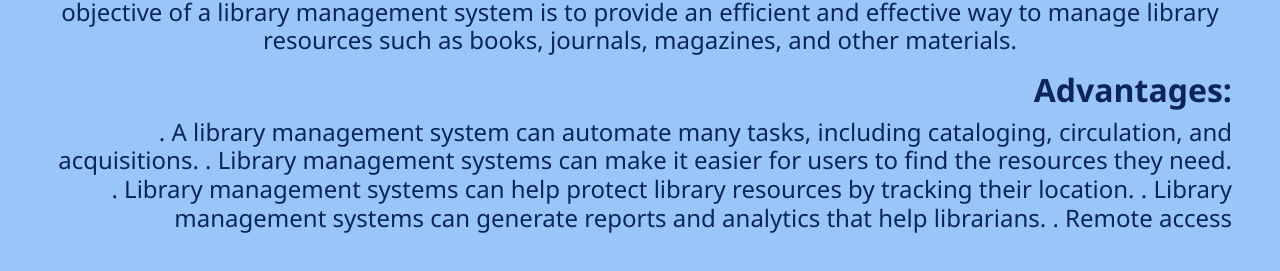
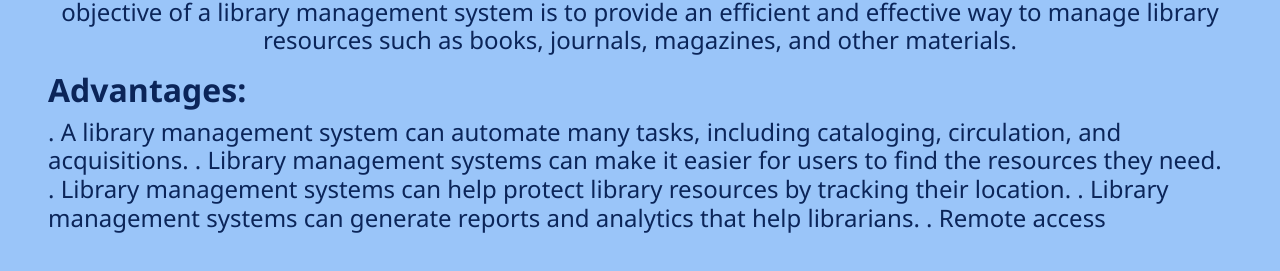
Before and after one commit to mearrpita/librarymgmnt, a React (Create React App) app in the folder client/: page / in a window 1280 px wide. Shown: the part 1848-2119 px from the top of the page. Built offline with nearby package versions, Linux system fonts and the light colour scheme.

Commit message:
Sat 15 Apr 2023 08:12:56 AM UTC

```diff
--- a/client/src/components/HomePage.js
+++ b/client/src/components/HomePage.js
@@ -100,8 +100,8 @@ const HomePage = () => {
               <h4><span>Library management systems</span> are used to manage the operations and resources of a library. The primary objective of a library management system is to provide an efficient and effective way to manage library resources such as books, journals, magazines, and other materials.</h4>
         </p>
         <p>
-          <h2 className='text-right'><b>Advantages:</b></h2>
-             <h4 className='text-right'>. A library management system can automate many tasks, including cataloging, circulation, and acquisitions.
+          <h2 className='text-left'><b>Advantages:</b></h2>
+             <h4 className='text-left'>. A library management system can automate many tasks, including cataloging, circulation, and acquisitions.
                  . Library management systems can make it easier for users to find the resources they need.
                  . Library management systems can help protect library resources by tracking their location.
                  . Library management systems can generate reports and analytics that help librarians.
```
Also changed, not shown: 7 other files (tests, documents, lock files or other folders).
